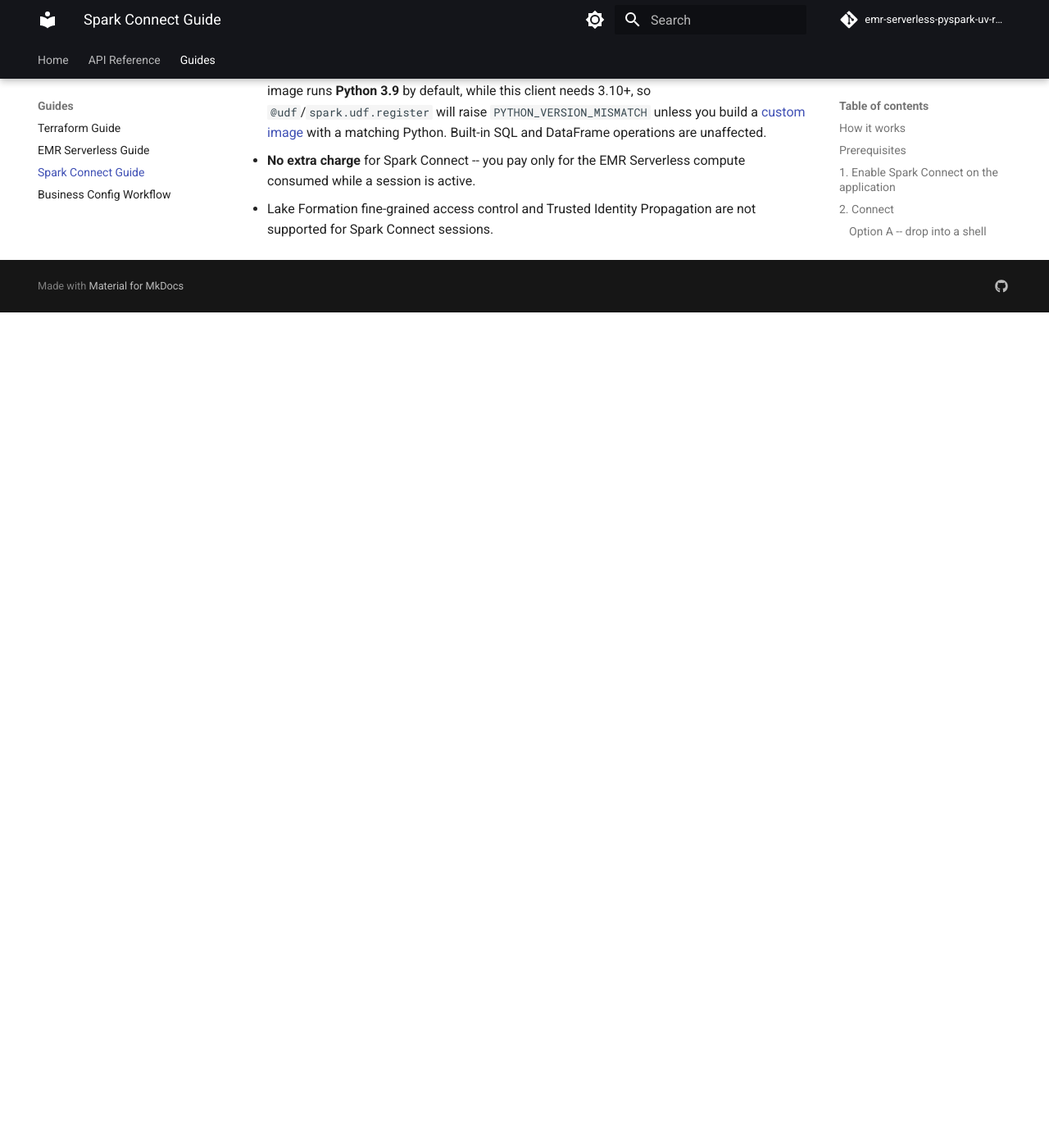
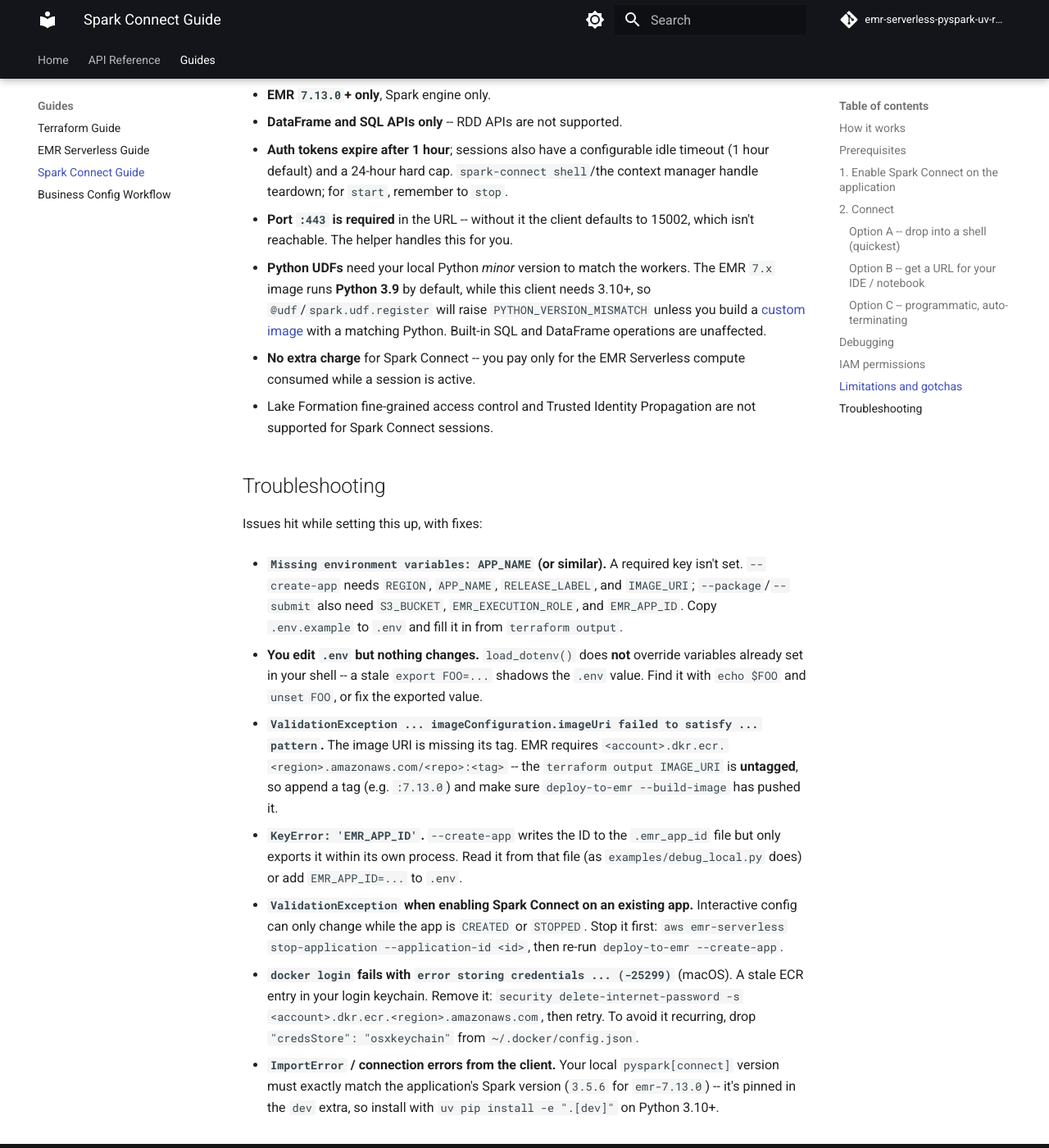
Before and after one commit to dombean/emr-serverless-pyspark-uv-rap-template, an MkDocs documentation site: the page built from docs/spark_connect_guide.md, in a window 1280 px wide and 1400 px high, scrolled down 3597 px. Shown: the whole window at 82% size. Built offline with MkDocs 1.6.1 and Material for MkDocs 9.7.7, drawn with Linux system fonts in a browser that asks for light colours; comment, search, counter and statistics services are not loaded; before the commit the page ends 3978 px from its top, so only the background shows below that; some of the changed text lies outside the part shown.

Commit message:
Add debug_local.py example and Spark Connect troubleshooting
- examples/debug_local.py: ready-to-run Spark Connect debug scratch that
  loads .env, reads the app id from .emr_app_id, opens a session, and stops
  at a breakpoint; shows the spark-taking-function pattern for debuggable jobs
- docs/spark_connect_guide.md: reference the example and add a Troubleshooting
  section for the gotchas hit during setup (missing .env keys, shell vars
  shadowing .env, untagged IMAGE_URI, KeyError EMR_APP_ID, updating interactive
  config on a running app, the macOS ECR keychain error, pyspark version match)
- exclude examples/ from the debug-statements hook and ruff T100 (the example
  uses breakpoint() intentionally); keep examples/ out of the Docker image

````diff
--- a/.pre-commit-config.yaml
+++ b/.pre-commit-config.yaml
@@ -18,6 +18,8 @@
       - id: check-yaml
       - id: check-toml
       - id: debug-statements
+        # examples/debug_local.py uses breakpoint() on purpose.
+        exclude: ^examples/
 
   - repo: https://github.com/psf/black
     rev: 26.5.1 # Using a more recent version
--- a/docs/spark_connect_guide.md
+++ b/docs/spark_connect_guide.md
@@ -123,6 +123,21 @@
 comes back to your debugger. Use `GetResourceDashboard` (or the EMR Serverless
 console) to open the live Spark UI for a session.
 
+A ready-to-run scratch script lives at
+[`examples/debug_local.py`](https://github.com/dombean/emr-serverless-pyspark-uv-rap-template/blob/main/examples/debug_local.py).
+It loads `.env`, reads the application ID from `.emr_app_id`, opens a session,
+and stops at a `breakpoint()`. Run it with `python examples/debug_local.py`
+(terminal pdb) or open it in your IDE and hit Debug:
+
+```bash
+python examples/debug_local.py
+```
+
+The pattern it shows -- putting your logic in a function that **takes `spark`
+as an argument** -- is what makes your real job debuggable: call that function
+with the remote session and step through it, while `main.py` stays the batch
+entry point.
+
 ## IAM permissions
 
 The identity that *starts sessions* (your laptop's role/user) needs:
@@ -179,3 +194,45 @@
   compute consumed while a session is active.
 - Lake Formation fine-grained access control and Trusted Identity Propagation
   are not supported for Spark Connect sessions.
+
+## Troubleshooting
+
+Issues hit while setting this up, with fixes:
+
+- **`Missing environment variables: APP_NAME` (or similar).** A required key
+  isn't set. `--create-app` needs `REGION`, `APP_NAME`, `RELEASE_LABEL`, and
+  `IMAGE_URI`; `--package`/`--submit` also need `S3_BUCKET`,
+  `EMR_EXECUTION_ROLE`, and `EMR_APP_ID`. Copy `.env.example` to `.env` and
+  fill it in from `terraform output`.
+
+- **You edit `.env` but nothing changes.** `load_dotenv()` does **not**
+  override variables already set in your shell -- a stale `export FOO=...`
+  shadows the `.env` value. Find it with `echo $FOO` and `unset FOO`, or fix
+  the exported value.
+
+- **`ValidationException ... imageConfiguration.imageUri failed to satisfy
+  ... pattern`.** The image URI is missing its tag. EMR requires
+  `<account>.dkr.ecr.<region>.amazonaws.com/<repo>:<tag>` -- the
+  `terraform output IMAGE_URI` is **untagged**, so append a tag (e.g.
+  `:7.13.0`) and make sure `deploy-to-emr --build-image` has pushed it.
+
+- **`KeyError: 'EMR_APP_ID'`.** `--create-app` writes the ID to the
+  `.emr_app_id` file but only exports it within its own process. Read it from
+  that file (as `examples/debug_local.py` does) or add `EMR_APP_ID=...` to
+  `.env`.
+
+- **`ValidationException` when enabling Spark Connect on an existing app.**
+  Interactive config can only change while the app is `CREATED` or `STOPPED`.
+  Stop it first: `aws emr-serverless stop-application --application-id <id>`,
+  then re-run `deploy-to-emr --create-app`.
+
+- **`docker login` fails with `error storing credentials ... (-25299)`**
+  (macOS). A stale ECR entry in your login keychain. Remove it:
+  `security delete-internet-password -s <account>.dkr.ecr.<region>.amazonaws.com`,
+  then retry. To avoid it recurring, drop `"credsStore": "osxkeychain"` from
+  `~/.docker/config.json`.
+
+- **`ImportError` / connection errors from the client.** Your local
+  `pyspark[connect]` version must exactly match the application's Spark version
+  (`3.5.6` for `emr-7.13.0`) -- it's pinned in the `dev` extra, so install with
+  `uv pip install -e ".[dev]"` on Python 3.10+.
````
Also changed, not shown: .ruff.toml, 2 other files.
